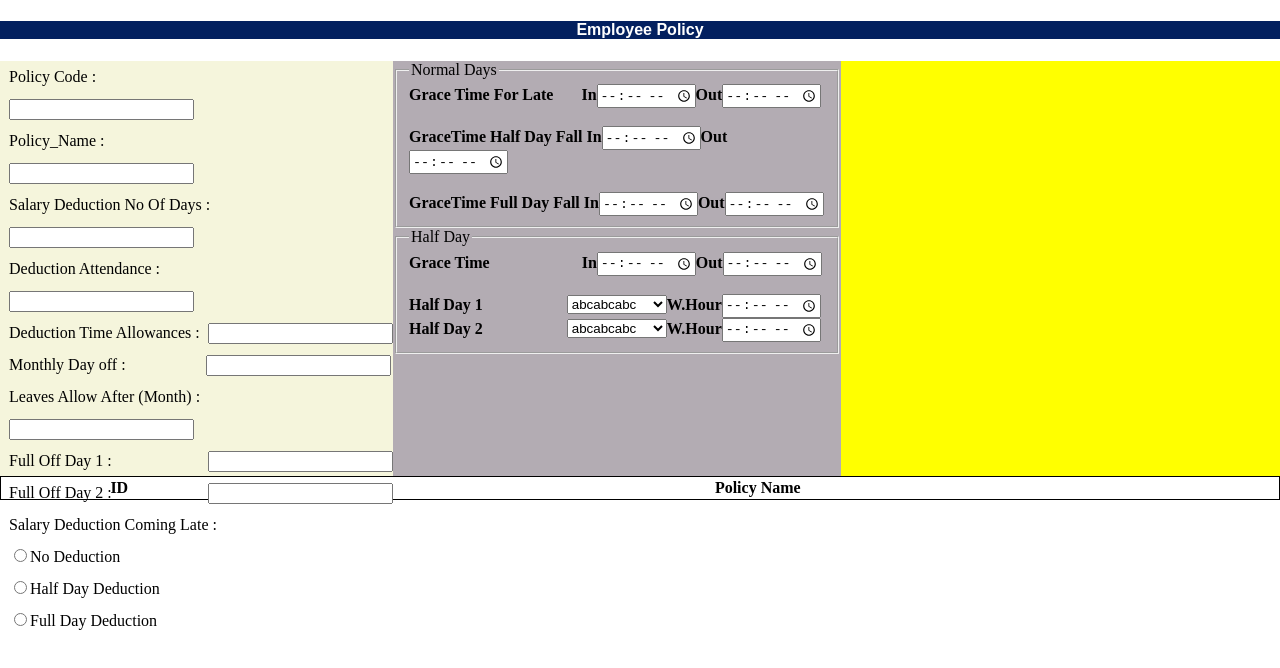
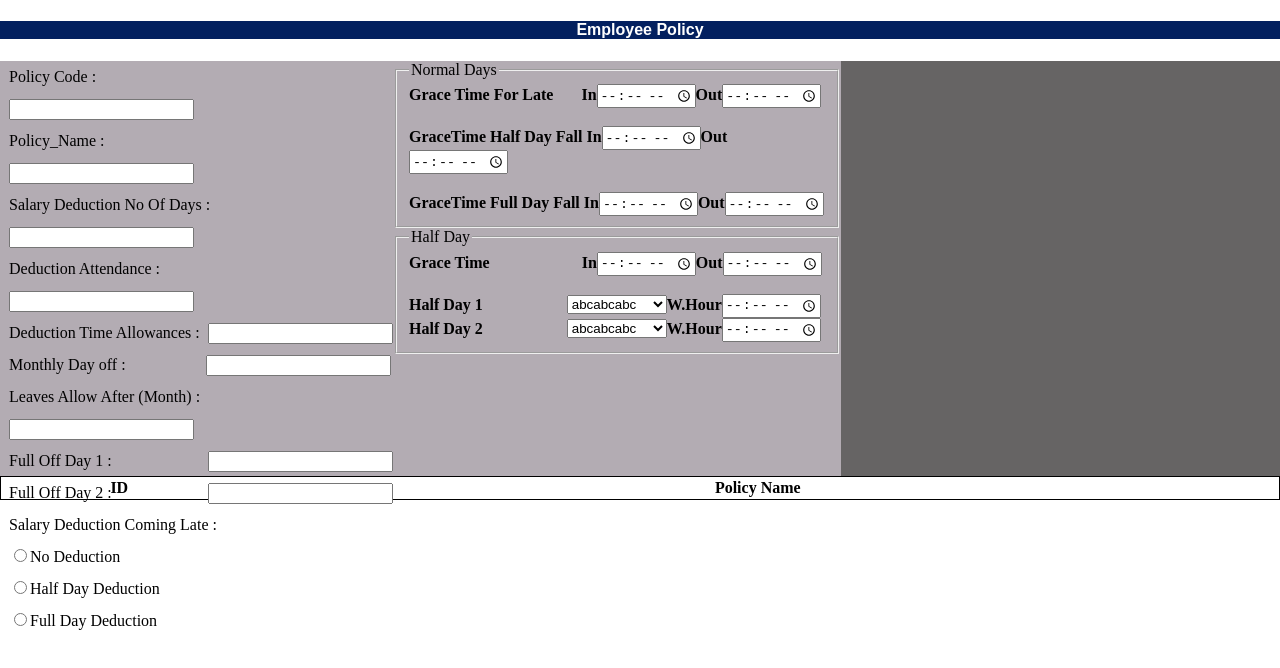
Before and after one commit to Muhammad-Abid11/Employee_Policy, a plain HTML site: page index.html in a window 1280 px wide. Drawn offline with Linux system fonts and the light colour scheme.

Commit message:
Update style.css

```diff
--- a/style.css
+++ b/style.css
@@ -9,11 +9,11 @@ h4{
     background-color: rgb(3, 32, 95);
 }
 #main_div {
-    background-color: yellow;
+    background-color: rgb(102, 100, 100);
    display: flex;
 }
 #div_left{
-    background-color:beige;
+    background-color:rgb(179, 172, 179);
       width: 30%;
     height: 11cm;
     line-height: 2;
```
